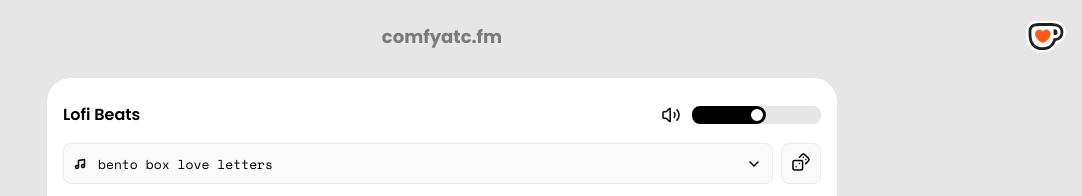
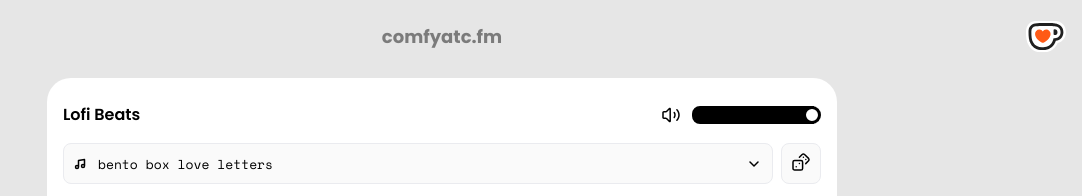
Before and after one commit to v-sudo29/lofi-atc-frontend, a React (Vite) app: page / in a window 1280 px wide. Shown: the top 196 px of the page, without its empty margins (198-1280 px from the left). Built offline with nearby package versions, Linux system fonts and the light colour scheme.

Commit message:
Wire up volume slider to change volume of current song

```diff
--- a/src/components/MainWidget.tsx
+++ b/src/components/MainWidget.tsx
@@ -80,6 +80,11 @@
     setCurrentSong(song)
   }
 
+  const handleLofiVolumeUpdate = (e: React.ChangeEvent<HTMLInputElement>) => {
+    const newValue = Number(e.target.value) / 100
+    if (newValue) currentSong.audio.volume = newValue
+  }
+
   return (
     <div
       className={clsx(styles.mainWidget, {
@@ -89,6 +94,7 @@
     >
       <LofiBeatsSection
         handleSongOptionClick={handleSongOptionClick}
+        handleLofiVolumeUpdate={handleLofiVolumeUpdate}
         lofiSongsData={lofiSongsData}
         currentSong={currentSong}
         lofiDropdownRef={lofiDropdownRef}
--- a/src/components/components/VolumeSlider.tsx
+++ b/src/components/components/VolumeSlider.tsx
@@ -5,7 +5,13 @@
 import styles from './VolumeSlider.module.scss'
 import clsx from 'clsx'
 
-export const VolumeSlider = () => {
+export const VolumeSlider = ({
+  handleVolumeUpdate,
+  defaultVolumeValue,
+}: {
+  handleVolumeUpdate: (e: React.ChangeEvent<HTMLInputElement>) => void
+  defaultVolumeValue: number
+}) => {
   const { mode } = useLightDarkMode()
   const volumeSlideRef = useRef<HTMLInputElement>(null)
 
@@ -63,10 +69,14 @@
         className={clsx(styles.volumeSlider, {
           [styles.volumeSliderDarkMode]: mode === MODE.DARK,
         })}
+        defaultValue={defaultVolumeValue}
         type='range'
         min='1'
         max='100'
-        onChange={handleThumbLeftSpaceColoring}
+        onChange={(e) => {
+          handleThumbLeftSpaceColoring()
+          handleVolumeUpdate(e)
+        }}
       ></input>
     </div>
   )
--- a/src/components/lofi-beats-section/LofiBeatsSection.tsx
+++ b/src/components/lofi-beats-section/LofiBeatsSection.tsx
@@ -12,11 +12,13 @@
 
 export const LofiBeatsSection = ({
   handleSongOptionClick,
+  handleLofiVolumeUpdate,
   lofiSongsData,
   currentSong,
   lofiDropdownRef,
 }: {
   handleSongOptionClick: (song: AudioData) => void
+  handleLofiVolumeUpdate: (e: React.ChangeEvent<HTMLInputElement>) => void
   lofiSongsData: AudioData[]
   currentSong: AudioData
   lofiDropdownRef?: React.RefObject<HTMLSelectElement | null>
@@ -78,7 +80,10 @@
         >
           Lofi Beats
         </h2>
-        <VolumeSlider />
+        <VolumeSlider
+          handleVolumeUpdate={handleLofiVolumeUpdate}
+          defaultVolumeValue={currentSong.audio.volume * 100}
+        />
       </div>
       <div className={styles.lofiDropdownSection}>
         <div className={styles.lofiDropdownContainer}>
```
